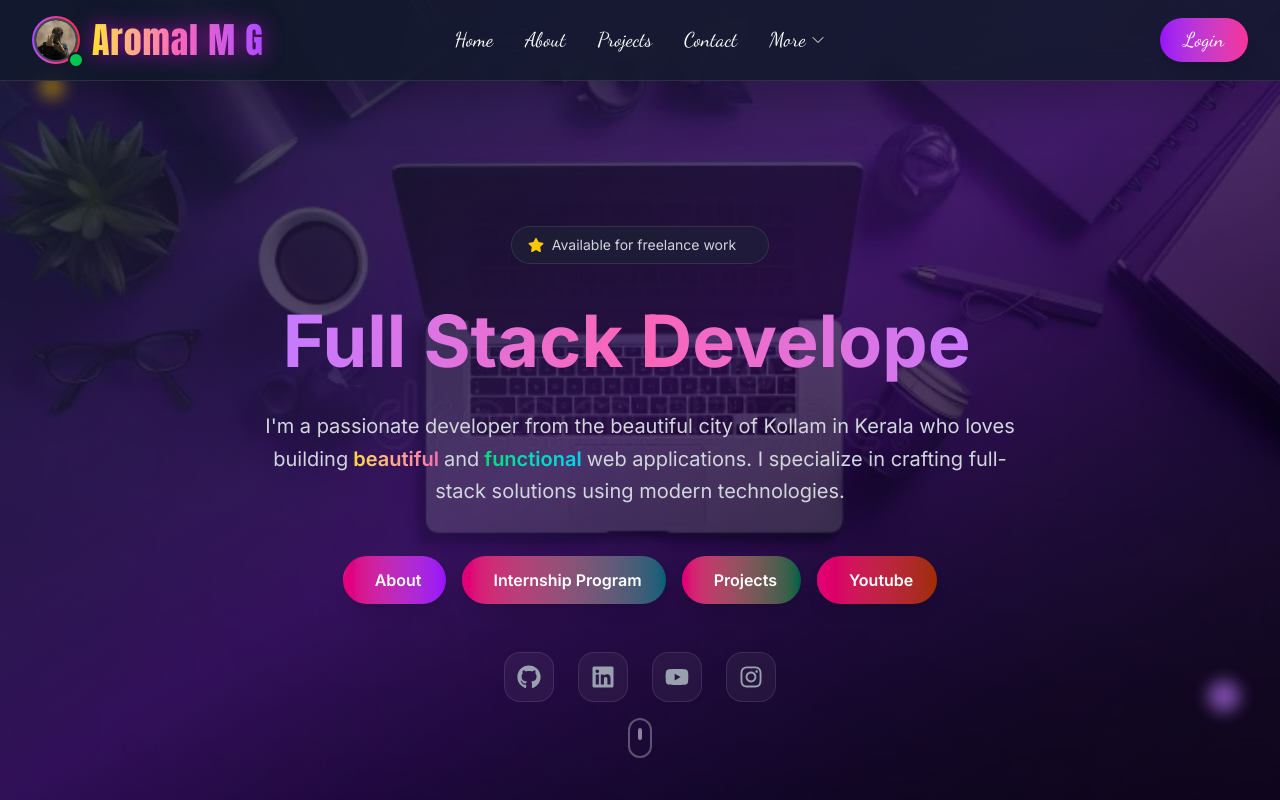
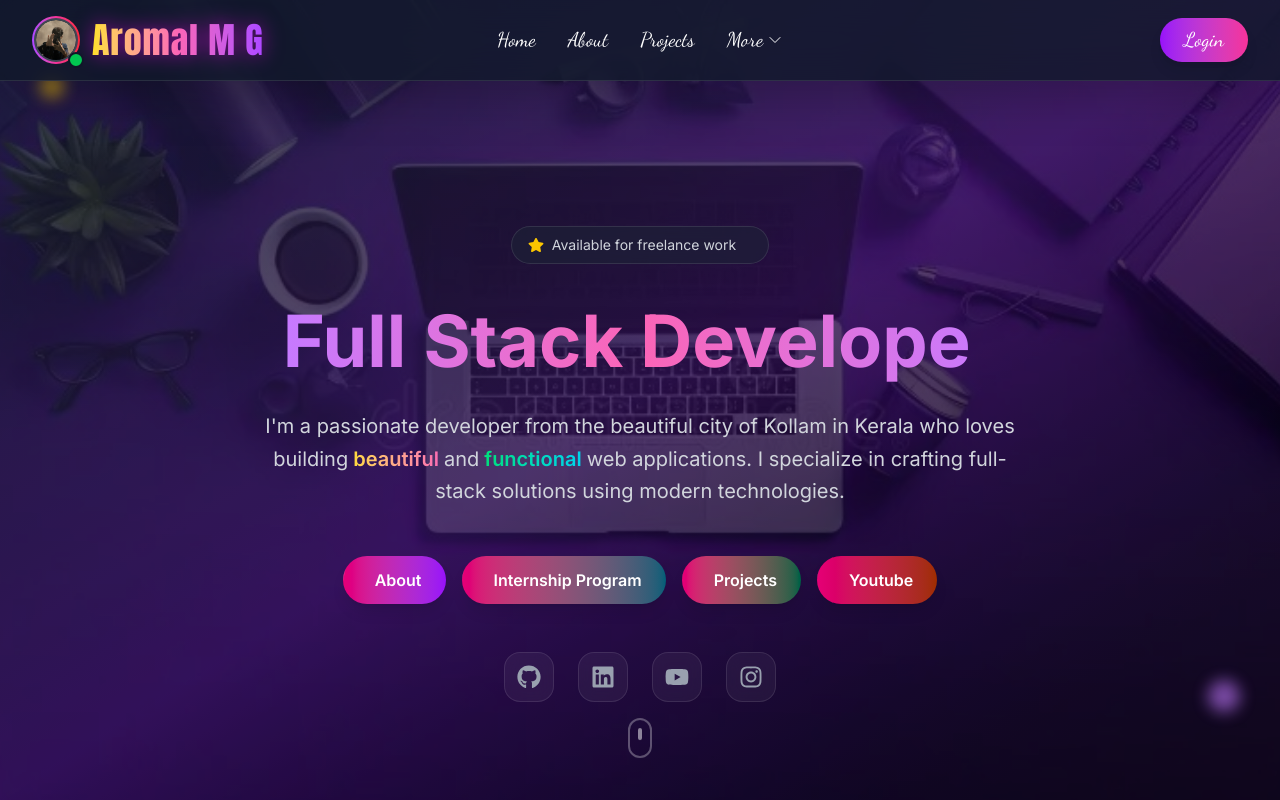
Before and after one commit to fake-test-dotcom/portfolio2, a Next.js app: page / in a window 1280 px wide. Shown: the top 800 px of the page. Built offline with nearby package versions, Linux system fonts and the light colour scheme.

Commit message:
homepage refactor nov 13

```diff
--- a/app/page.tsx
+++ b/app/page.tsx
@@ -202,7 +202,7 @@ export default function PortfolioPage() {
           </div>
 
           <PopoverGroup className="hidden lg:flex lg:gap-x-8">
-            {['Home', 'About', 'Projects', 'Contact'].map((item, index) => (
+            {['Home', 'About', 'Projects',].map((item, index) => (
               <Link
                 key={item}
                 href={item === 'Home' ? '/' : `/${item.toLowerCase()}`}
```
